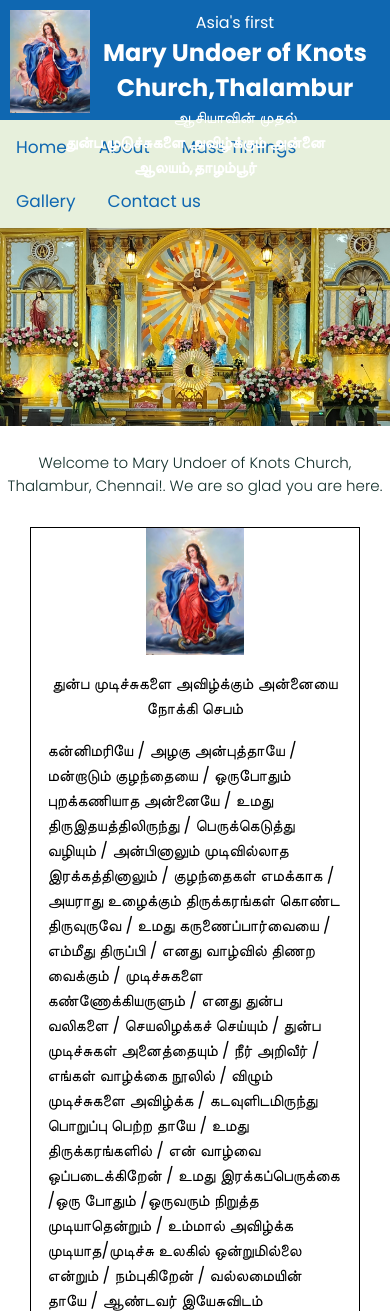
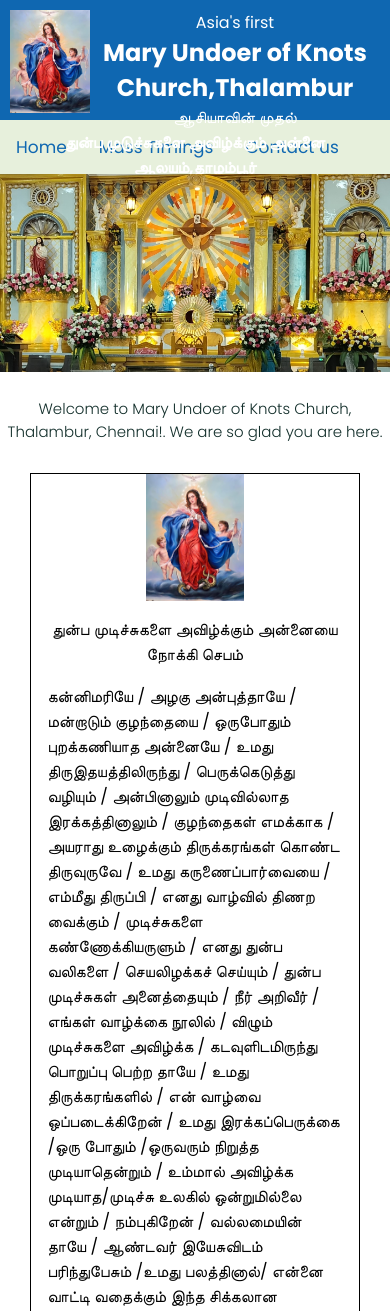
Before and after one commit to maryundoerofknotschurch/mukc, a Flask app: page / in a window 390 px wide. Shown: the top 1311 px of the page. Run offline with Flask 3, Linux system fonts and the light colour scheme.

Commit message:
Add files via upload

```diff
--- a/templates/maryundoerofknots.html
+++ b/templates/maryundoerofknots.html
@@ -12,6 +12,15 @@
     box-sizing: border-box;
     scroll-behavior: smooth;
     font-family: 'Poppins', sans-serif;
+}
+body{
+    background-color: white;
+    }
+@media only screen and (max-width:600px){
+    body{
+    background-color: white;
+    }
+
 }
 
 
@@ -189,10 +198,10 @@
 <div class="topnav">
 <!--Nav-Bar-->
 <a href="#home-show" onclick="showHomeDiv()"> Home</a>
-<a href="#about-show" onclick="hideHomeDiv()"> About</a>
+<!--<a href="#about-show" onclick="hideHomeDiv()"> About</a>-->
 <a href="#masstiming-show" onclick="hideHomeDiv()"> Mass Timings</a>
 <!--<a href="#events-show" onclick="hideHomeDiv()"> Events</a>-->
-<a href="#gallery-show" onclick="hideHomeDiv()"> Gallery</a>
+<!--<a href="#gallery-show" onclick="hideHomeDiv()"> Gallery</a>-->
 <!--<a href="#massoffering-show" onclick="hideHomeDiv()"> Mass Offering</a>-->
 <a href="#connectus-show" onclick="hideHomeDiv()"> Contact us</a>
 </div>
```
